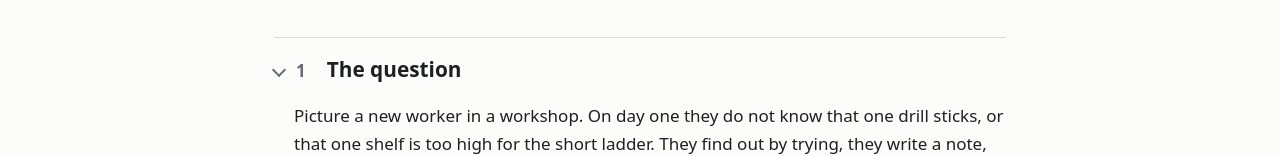
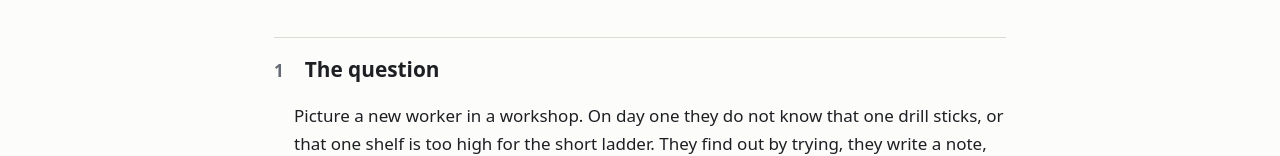
Before and after one commit to TarunTomar122/robot-play, a plain HTML site: page docs/index.html in a window 1280 px wide. Shown: the part 504-660 px from the top of the page. Drawn offline with Linux system fonts and the light colour scheme.

Commit message:
Remove the chevrons from section and sub-section headings
Co-Authored-By: Claude Sonnet 5.5 <noreply@anthropic.com>

```diff
--- a/docs/index.html
+++ b/docs/index.html
@@ -78,8 +78,6 @@ section.sec:last-of-type { border-bottom: 1px solid var(--line); }
 details.sec > summary, details.sub > summary { list-style: none; cursor: pointer; display: flex; gap: 12px; align-items: baseline; }
 details > summary::-webkit-details-marker { display: none; }
 details.sec > summary { padding: 18px 0; scroll-margin-top: 56px; }
-details.sec > summary::before, details.sub > summary::before { content: ""; flex: none; width: 8px; height: 8px; border-right: 2px solid var(--muted); border-bottom: 2px solid var(--muted); transform: rotate(-45deg); transition: transform 0.15s; position: relative; top: -2px; }
-details[open] > summary::before { transform: rotate(45deg); }
 details.sec > summary:hover h2, details.sub > summary:hover h3 { color: var(--link); }
 .num { color: var(--muted); font-variant-numeric: tabular-nums; font-weight: 650; min-width: 1.1em; }
 h2 { font-size: 1.3rem; line-height: 1.3; margin: 0; }
```
